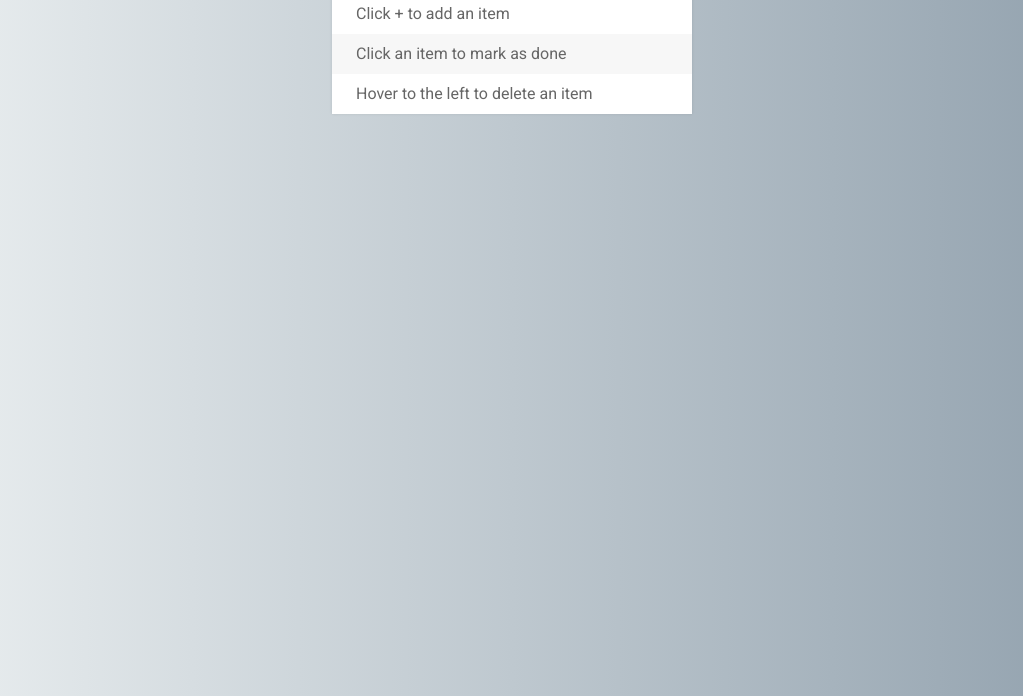
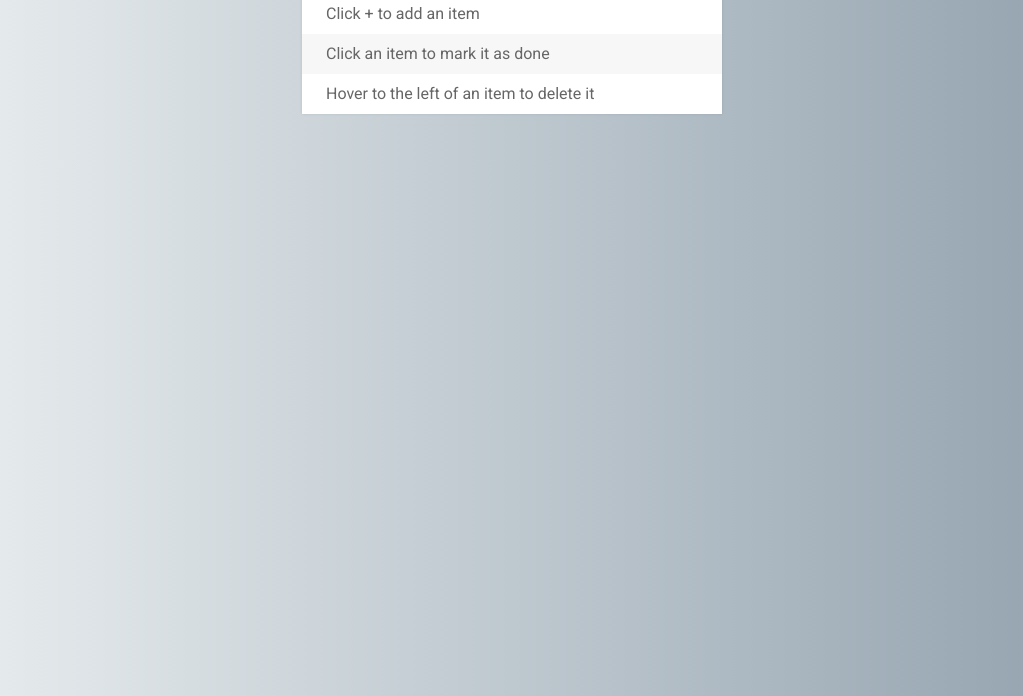
Before and after one commit to ryanlaclair/todo-list, a plain HTML site: page index.html in a window 1280 px wide. Shown: the part 104-800 px from the top of the page, without its empty margins (128-1151 px from the left). Drawn offline with nearby package versions, Linux system fonts and the light colour scheme.

Commit message:
Changed direction items and overall width

```diff
--- a/assets/css/style.css
+++ b/assets/css/style.css
@@ -77,7 +77,7 @@ input:focus {
 }
 
 #list-container {
-  width: 360px;
+  width: 420px;
   margin: 50px auto;
   background: #f7f7f7;
   box-shadow: 0 0 3px rgba(0, 0, 0, 0.1);
--- a/index.html
+++ b/index.html
@@ -18,8 +18,8 @@
     <h1>To-Do List <i class="fa fa-plus"></i></h1>
     <ul>
       <li><span class="hover-target"><span class="remove"><i class="fa fa-minus"></i></span> </span>Click + to add an item</li>
-      <li><span class="hover-target"><span class="remove"><i class="fa fa-minus"></i></span> </span>Click an item to mark as done</li>
-      <li><span class="hover-target"><span class="remove"><i class="fa fa-minus"></i></span> </span>Hover to the left to delete an item</li>
+      <li><span class="hover-target"><span class="remove"><i class="fa fa-minus"></i></span> </span>Click an item to mark it as done</li>
+      <li><span class="hover-target"><span class="remove"><i class="fa fa-minus"></i></span> </span>Hover to the left of an item to delete it</li>
     </ul>
     <div id="input-container">
       <input type="text" placeholder="Add New To-Do">
```
